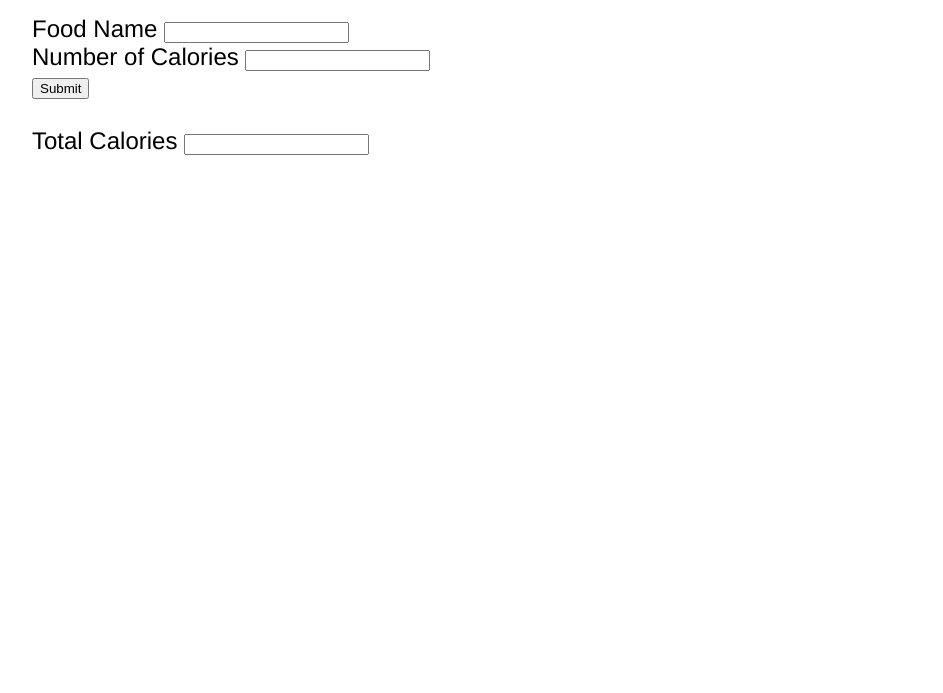
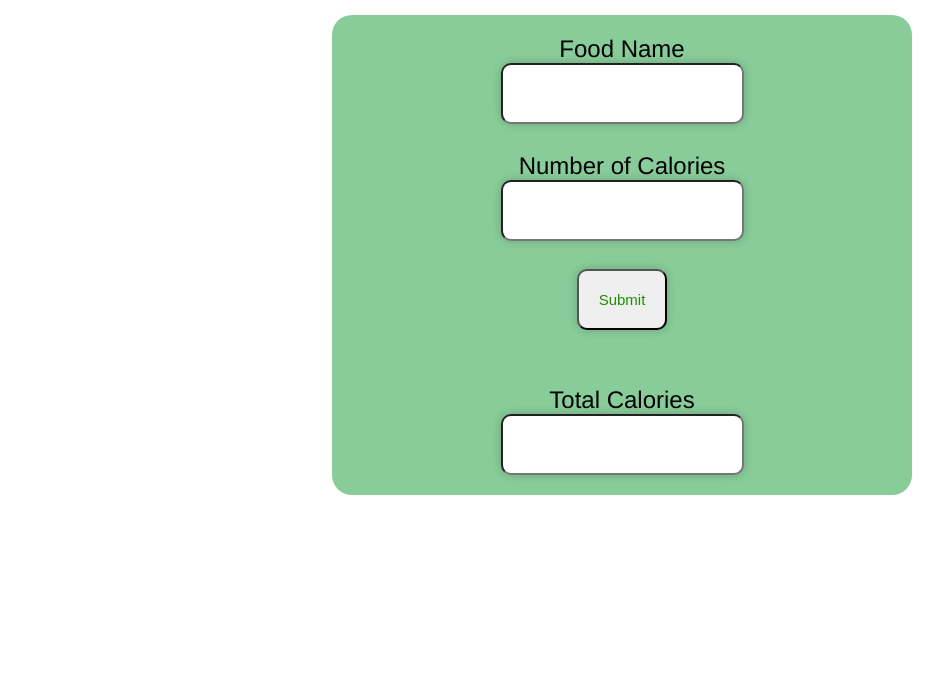
Before and after one commit to kurtfriedrichhotmail/Stage2-Team-Project, a plain HTML site: page index.html in a window 1280 px wide. Shown: the part 107-800 px from the top of the page, without its empty margins (18-961 px from the left). Drawn offline with Linux system fonts and the light colour scheme.

Commit message:
Anh edit css file

```diff
--- a/site.css
+++ b/site.css
@@ -1,5 +1,36 @@
- body {
+body {
     margin: 50px;
     font-family: Helvetica, sans-serif;
     font-size: 150%;
 }
+h2{
+ text-align: center;
+}
+
+div{
+ box-sizing:border-box;
+ display:flex;
+ justify-content: center;
+ align-items: center;
+ flex-direction: column;
+ margin: 0px 300px 0px 300px;
+ padding: 20px;
+ border-radius: 20px;
+ background-color: #8c9;
+
+}
+
+#button1{
+ color: #1c8f02;
+ cursor: pointer;
+ transition: background-color 0.5s ease;
+
+}
+
+#foodName,#calories,#button1,#total{
+ text-align: center;
+ font-size: 15px;
+ padding: 20px;
+ border-radius: 10px;
+ box-shadow: 0px 0px 10px rgba(0, 0, 0, 0.2);
+}
```
